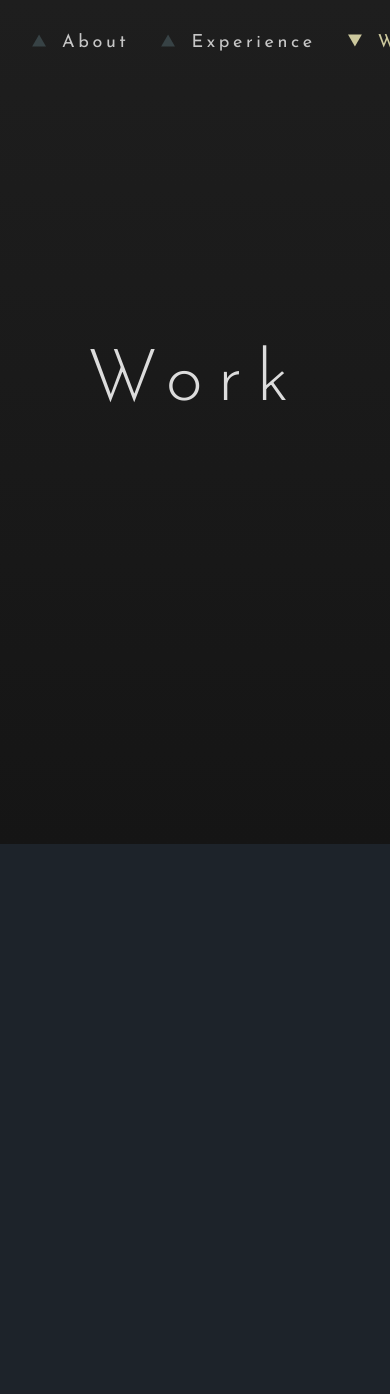
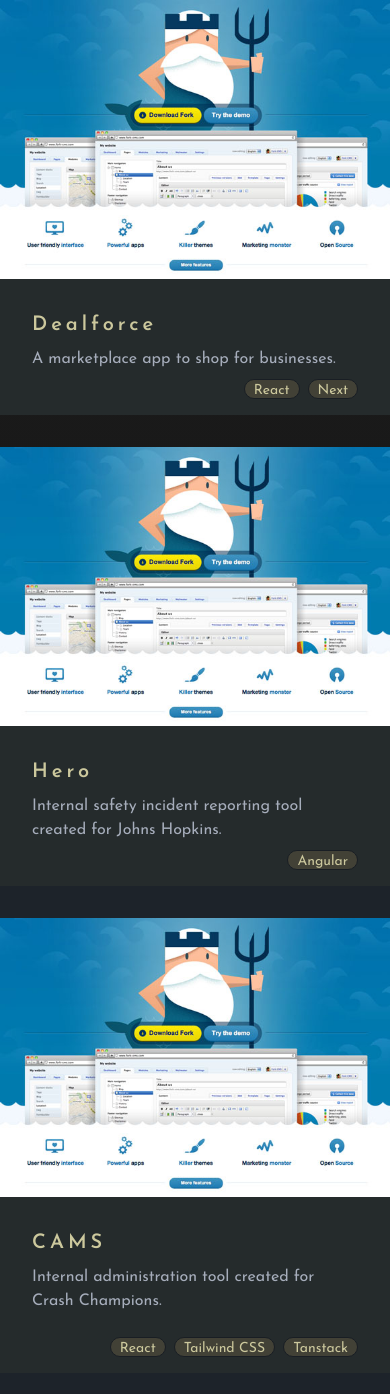
Before and after one commit to script252/portfolio, a React (Vite) app: page /work in a window 390 px wide. Shown: the top 1394 px of the page. Before the commit the page ends 844 px from the top, so only its background shows below. Built offline with nearby package versions, Linux system fonts and the light colour scheme.

Commit message:
Work page cards and responsiveness.

```diff
--- a/src/pages/Work.tsx
+++ b/src/pages/Work.tsx
@@ -1,7 +1,56 @@
 function Work() {
     return (
       <>
-        <h1>Work</h1>
+        <div className="px-0 lg:px-8">
+          <div className="grid grid-cols-1 lg:grid-cols-3 gap-8">
+            <div className="card bg-p-metal-900 rounded-none w-full lg:w-90 xl:w-96">
+              <figure className="">
+                <img
+                  className=""
+                  src="assets/placeholder-screenshot.jpg"
+                  alt="Screenshot" />
+              </figure>
+              <div className="card-body px-8 pt-8 pb-4">
+                <h2 className="card-title text-p-tan-light-700">Dealforce</h2>
+                <p>A marketplace app to shop for businesses.</p>
+                <div className="card-actions justify-end">
+                <div className="badge pt-1 text-p-tan-light-700 bg-p-tan-light-950">React</div>
+                <div className="badge pt-1 text-p-tan-light-700 bg-p-tan-light-950">Next</div>
+                </div>
+              </div>
+            </div>
+            <div className="card bg-p-metal-900 rounded-none w-full lg:w-90 xl:w-96">
+              <figure>
+                <img
+                  src="assets/placeholder-screenshot.jpg"
+                  alt="Screenshot" />
+              </figure>
+              <div className="card-body px-8 pt-8 pb-4">
+                <h2 className="card-title text-p-tan-light-700">Hero</h2>
+                <p>Internal safety incident reporting tool created for Johns Hopkins.</p>
+                <div className="card-actions justify-end">
+                <div className="badge pt-1 text-p-tan-light-700 bg-p-tan-light-950">Angular</div>
+                </div>
+              </div>
+            </div>
+            <div className="card bg-p-metal-900 rounded-none w-full lg:w-90 xl:w-96">
+              <figure>
+                <img
+                  src="assets/placeholder-screenshot.jpg"
+                  alt="Screenshot" />
+              </figure>
+              <div className="card-body px-8 pt-8 pb-4">
+                <h2 className="card-title text-p-tan-light-700">CAMS</h2>
+                <p className="">Internal administration tool created for Crash Champions.</p>
+                <div className="card-actions justify-end pt-4">
+                  <div className="badge pt-1 text-p-tan-light-700 bg-p-tan-light-950">React</div>
+                  <div className="badge pt-1 text-p-tan-light-700 bg-p-tan-light-950">Tailwind CSS</div>
+                  <div className="badge pt-1 text-p-tan-light-700 bg-p-tan-light-950">Tanstack</div>
+                </div>
+              </div>
+            </div>
+          </div>
+        </div>
       </>
     )
   }
```
Also changed, not shown: assets/placeholder-screenshot.jpg (added).
